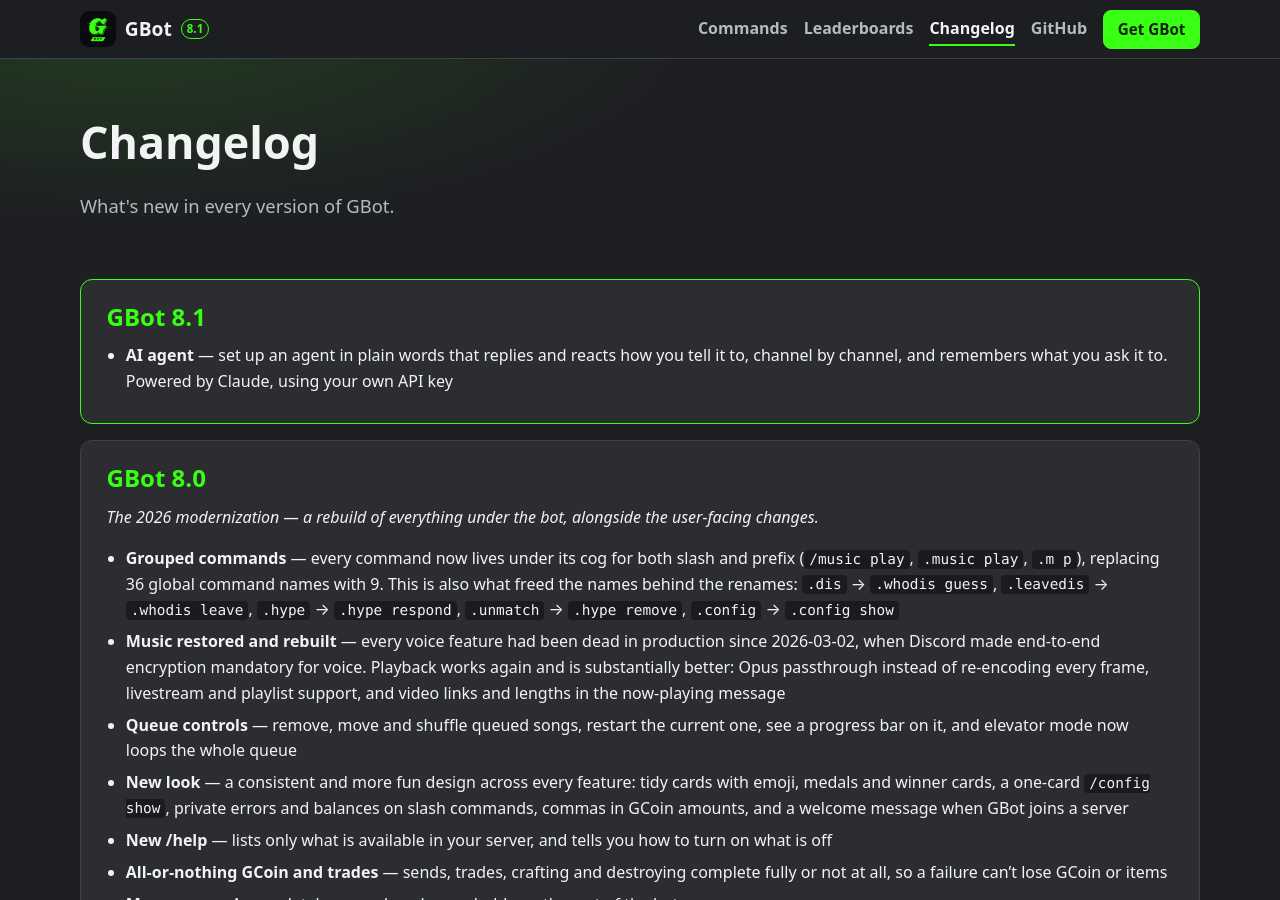
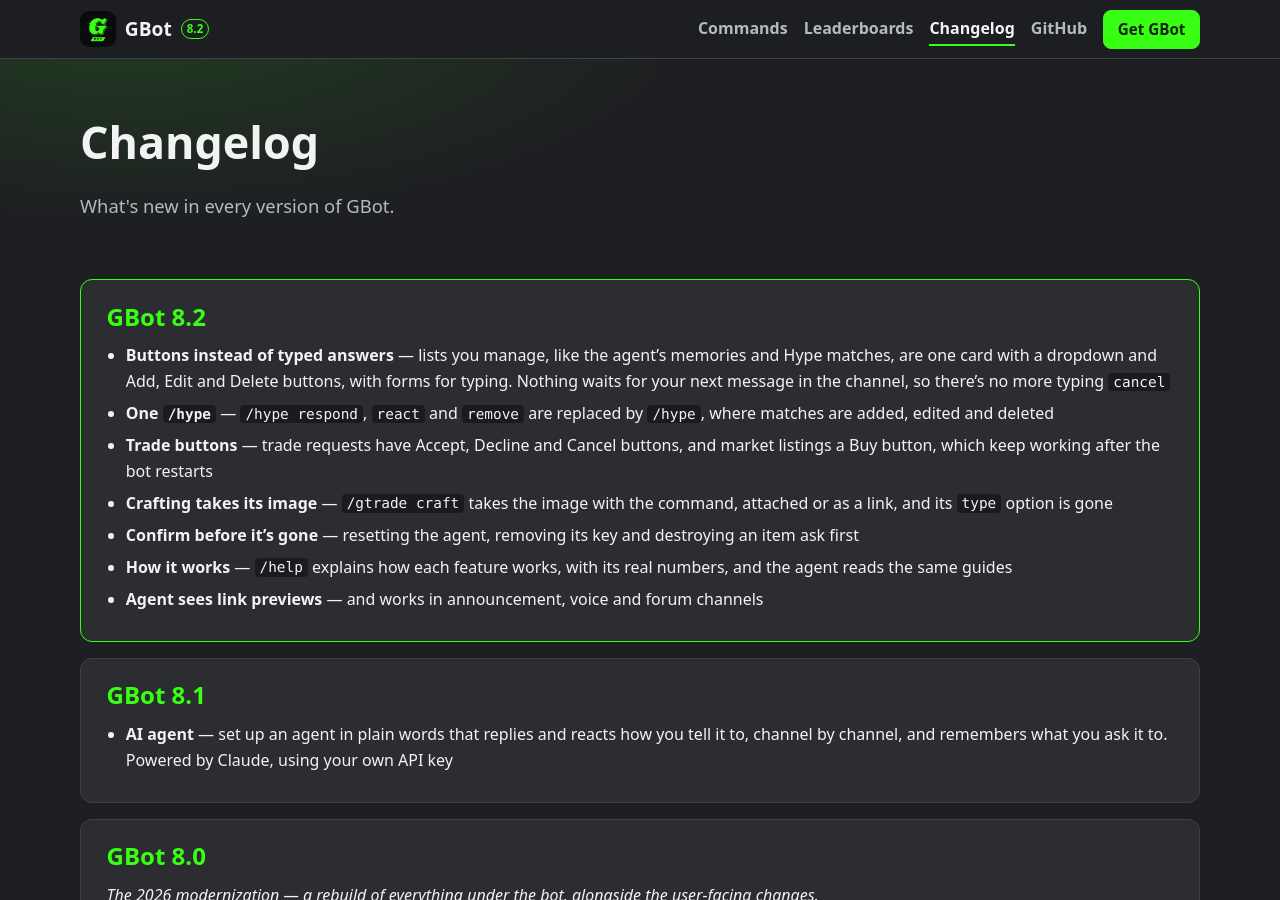
Before and after one commit to cgoulart35/GBot, a Jekyll site: the page built from site/changelog.html, in a window 1280 px wide and 900 px high. Built offline with Jekyll 4.4.1, drawn with Linux system fonts in a browser that asks for light colours.

Commit message:
chore: GBot 8.2
This branch replaces commands (/hype respond, react and remove become
/hype) and changes /gtrade craft's options, so it ships as 8.2. The
container is renamed to match, so deploying needs the 8.1 bump's order:
set GBOT_VERSION on the Pi, then stop the old container as CI publishes.

Co-Authored-By: Claude Opus 5.5 <noreply@anthropic.com>
Claude-Session: https://claude.ai/code/session_0114tYASnVPsmojzD4MspD35

```diff
--- a/docker-compose-dev.yml
+++ b/docker-compose-dev.yml
@@ -12,8 +12,8 @@
 # gateway event was handled twice. One token, one place.
 services:
 
-  gbot-8.1-dev:
-    container_name: "GBot_8.1_dev"
+  gbot-8.2-dev:
+    container_name: "GBot_8.2_dev"
     build:
       context: .
       dockerfile: ./Dockerfile
--- a/docker-compose-prod.yml
+++ b/docker-compose-prod.yml
@@ -6,8 +6,8 @@
 # one place — to work on this identity locally, stop it on the Pi first and put it back after.
 services:
 
-  gbot-8.1-prod:
-    container_name: "GBot_8.1_prod"
+  gbot-8.2-prod:
+    container_name: "GBot_8.2_prod"
     image: ghcr.io/cgoulart35/gbot:${IMAGE_TAG:-latest}
     build:
       context: .
--- a/site/_config.yml
+++ b/site/_config.yml
@@ -1,7 +1,7 @@
 title: GBot
 tagline: Games, music and a currency for your Discord server.
 description: GBot brings surprise mini-games, a music player, its own currency, item trading and an AI agent you set up in plain words to your Discord server.
-version: "8.1"
+version: "8.2"
 lang: en
 url: https://gbot.stormerg.com
 baseurl: ""
--- a/site/_includes/changelog.md
+++ b/site/_includes/changelog.md
@@ -1,3 +1,12 @@
+#### GBot 8.2
+- <ins>Buttons instead of typed answers</ins> — lists you manage, like the agent's memories and Hype matches, are one card with a dropdown and Add, Edit and Delete buttons, with forms for typing. Nothing waits for your next message in the channel, so there's no more typing `cancel`
+- <ins>One `/hype`</ins> — `/hype respond`, `react` and `remove` are replaced by `/hype`, where matches are added, edited and deleted
+- <ins>Trade buttons</ins> — trade requests have Accept, Decline and Cancel buttons, and market listings a Buy button, which keep working after the bot restarts
+- <ins>Crafting takes its image</ins> — `/gtrade craft` takes the image with the command, attached or as a link, and its `type` option is gone
+- <ins>Confirm before it's gone</ins> — resetting the agent, removing its key and destroying an item ask first
+- <ins>How it works</ins> — `/help` explains how each feature works, with its real numbers, and the agent reads the same guides
+- <ins>Agent sees link previews</ins> — and works in announcement, voice and forum channels
+
 #### GBot 8.1
 - <ins>AI agent</ins> — set up an agent in plain words that replies and reacts how you tell it to, channel by channel, and remembers what you ask it to. Powered by Claude, using your own API key
 
```
Also changed, not shown: CLAUDE.md (+1 -1 lines), .claude/skills/prod-down/SKILL.md, .claude/skills/prod-logs/SKILL.md, .claude/skills/prod-up/SKILL.md, .claude/skills/qa/SKILL.md, README.md, 1 other file.
